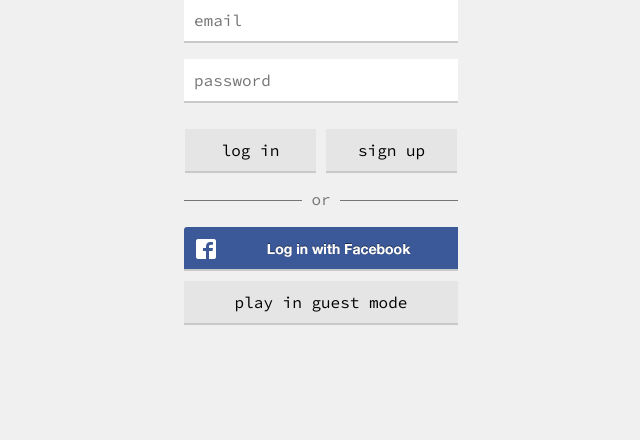
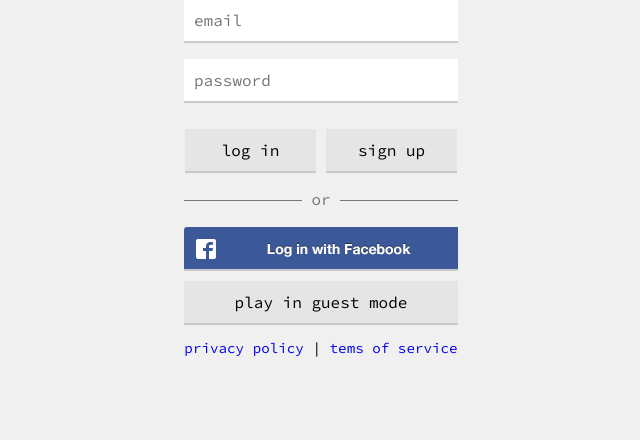
Before and after one commit to mdilovar/rubik_n, a PHP site: page /something/ in a window 1280 px wide. Shown: the part 227-667 px from the top of the page, without its empty margins (319-959 px from the left). Run offline with PHP 8.4, Linux system fonts and the light colour scheme; some libraries are stand-ins or nearby versions.

Commit message:
Update index.php

```diff
--- a/index.php
+++ b/index.php
@@ -25,6 +25,17 @@
                 </p>
 				<input type="button" class='fb big' onclick="facebookLogin()">
 				<input type="button" class='big' onclick="window.location.replace('php/rc.php?inGuestMode=true');" value="play in guest mode">
+				<p style="font-size: 0.89em;">
+					<a href="/policy.html#pp" style="text-decoration: none;">
+						privacy policy
+					</a>
+					<span>
+						|
+					</span>
+					<a href="/policy.html#tos" style="text-decoration: none;">
+						tems of service
+					</a>
+				</p>
 				<!--<div class="forgotsu">-->
     <!--                <p>-->
     <!--                    <a href=".?forgot">forgot password</a>-->
```
